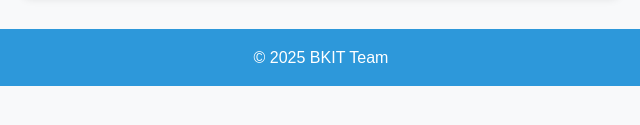
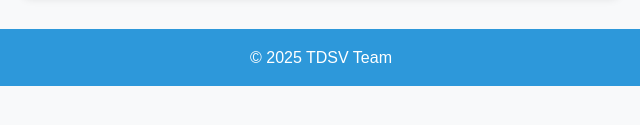
Before and after one commit to rtyud5/GA01-GroupWebDemo, a plain HTML site: page member3.html in a window 1280 px wide. Shown: the part 481-606 px from the top of the page, 319-959 px from the left. Drawn offline with Linux system fonts and the light colour scheme.

Commit message:
update web

```diff
--- a/member3.html
+++ b/member3.html
@@ -27,7 +27,7 @@
   </main>
 
   <footer>
-    <p>© 2025 BKIT Team</p>
+    <p>© 2025 TDSV Team</p>
   </footer>
 </body>
 </html>
```
